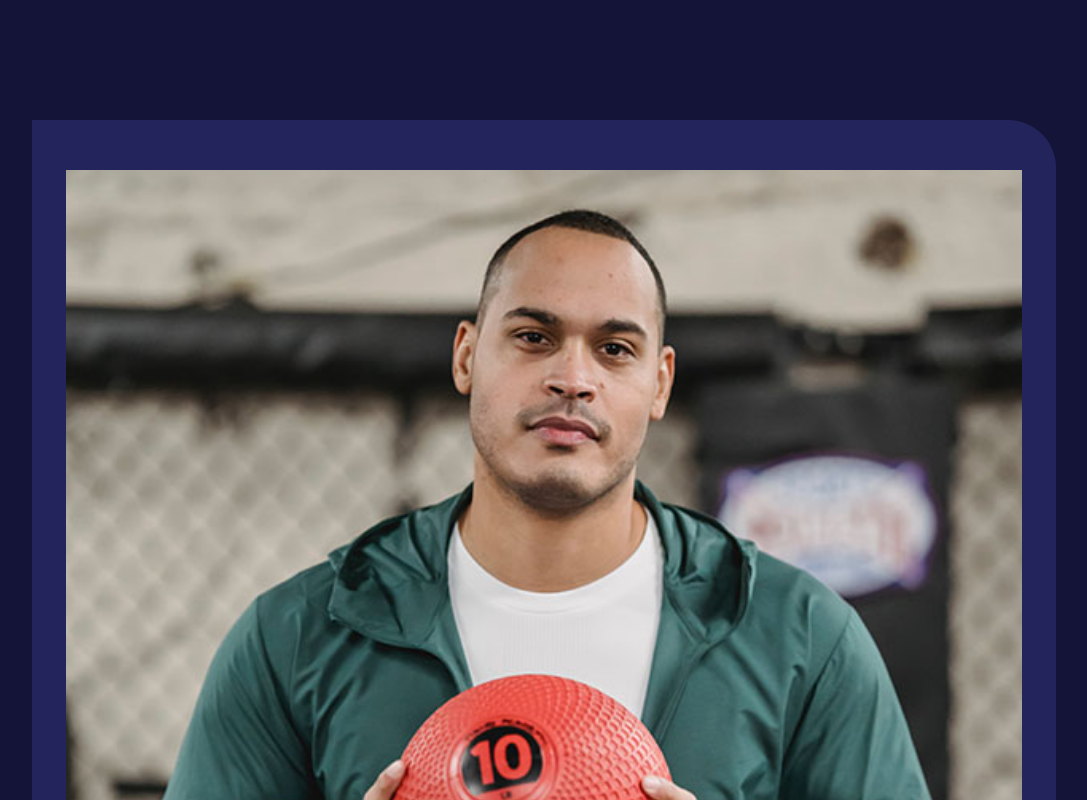
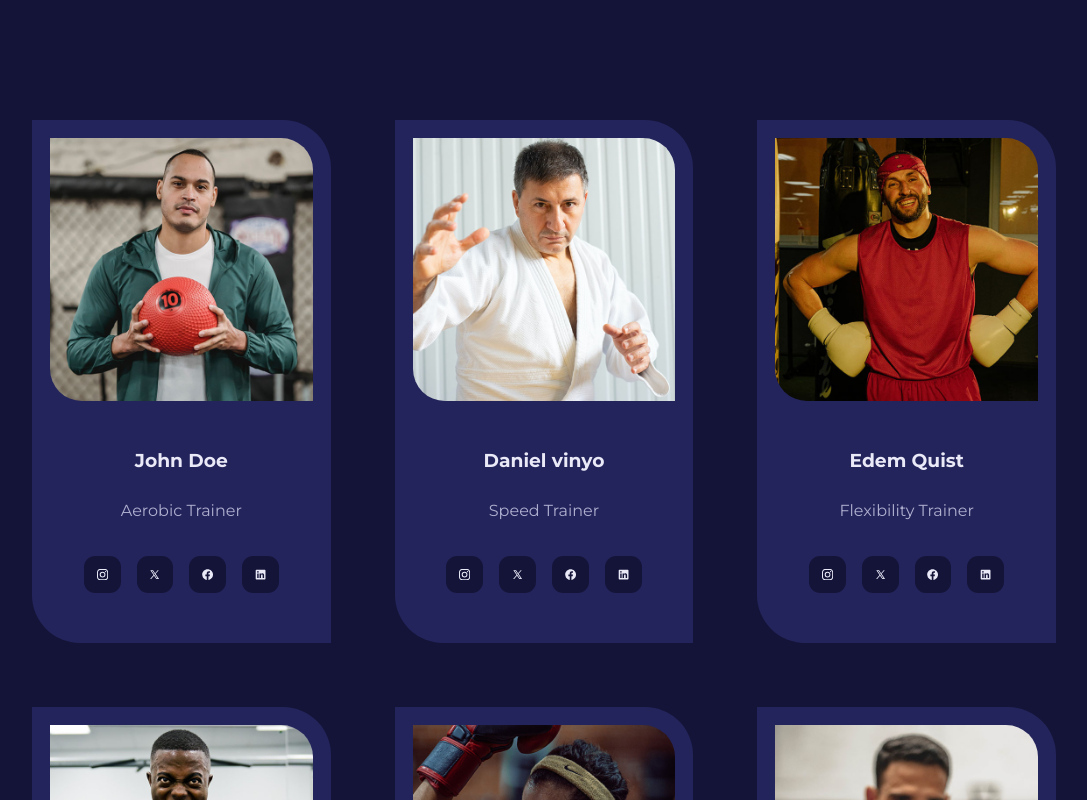
Before and after one commit to promishgrg98/gym-website, a React (Create React App) app: page /trainers in a window 1280 px wide. Shown: the part 440-1240 px from the top of the page, without its empty margins (96-1183 px from the left). Built offline with nearby package versions, Linux system fonts and the light colour scheme.

Commit message:
style trainers

```diff
--- a/src/pages/trainers/trainers.css
+++ b/src/pages/trainers/trainers.css
@@ -0,0 +1,42 @@
+.trainers_container {
+    display: grid;
+    grid-template-columns: repeat(3, 1fr);
+    gap: 4rem;
+}
+
+.card.trainer {
+    padding: 1rem;
+}
+
+.trainer_img {
+    border-radius: 0 2rem;
+    overflow: hidden;
+}
+
+.trainer h3 {
+    margin-top: 2rem;
+}
+
+.trainer p {
+    margin-top: 0.5rem;
+}
+
+.trainer_socials {
+    display: flex;
+    gap: 1rem;
+    justify-content: center;
+    align-items: center;
+    margin: 2rem 0;
+}
+
+.trainer_socials a{
+    font-size: 0.7rem;
+    background: var(--color-gray-600);
+    padding: 0.8rem;
+    border-radius: 0.7rem;
+    transition: var(--transition);
+}
+
+.trainer:hover  a{
+    background: var(--color-gray-500);
+}
```
